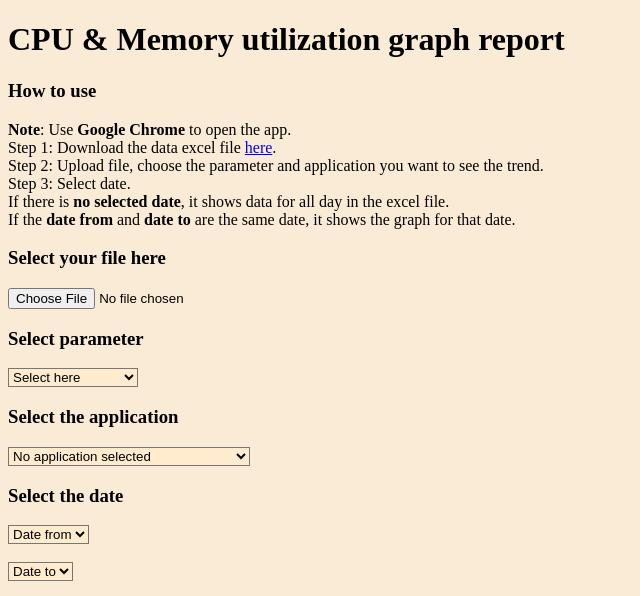
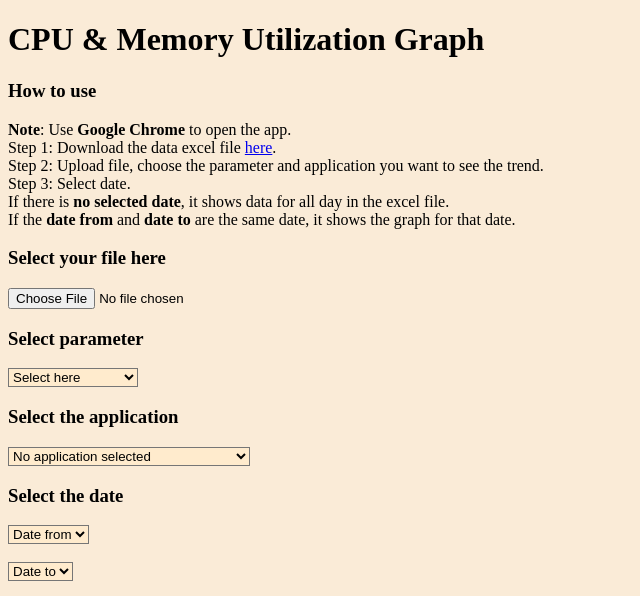
Before and after one commit to gemmy94/graph-trend-app, a website with bundled scripts: page index.html in a window 1280 px wide. Shown: the top 596 px of the page, without its empty margins (0-640 px from the left). Built offline with nearby package versions, Linux system fonts and the light colour scheme.

Commit message:
Revise title

```diff
--- a/index.html
+++ b/index.html
@@ -12,7 +12,7 @@
     <script src="https://cdnjs.cloudflare.com/ajax/libs/xlsx/0.18.5/xlsx.full.min.js"></script>
     <script src="https://cdnjs.cloudflare.com/ajax/libs/Chart.js/2.9.4/Chart.js"></script>
 
-    <h1>CPU & Memory utilization graph report</h1>
+    <h1>CPU & Memory Utilization Graph</h1>
 
     <h3>How to use</h3>
     <p>
```
